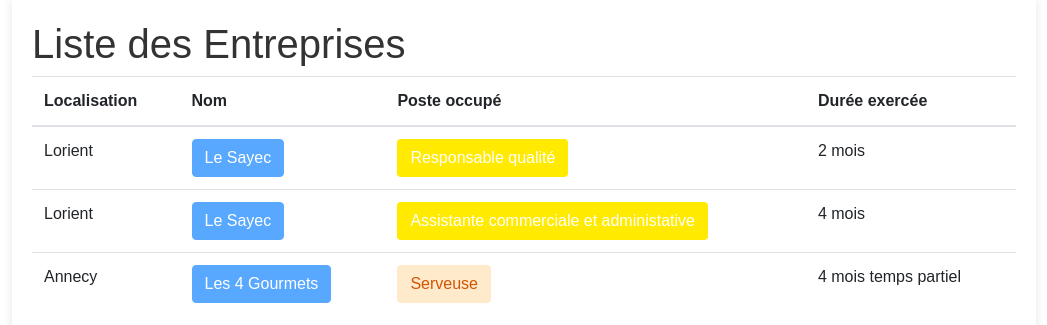
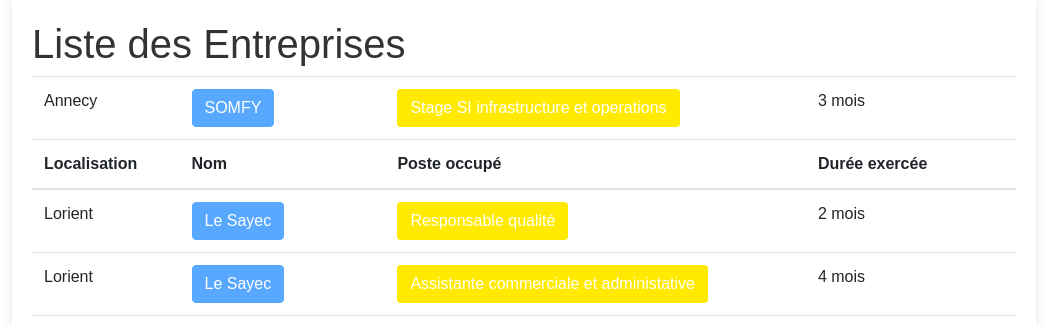
Before and after one commit to katiagdf/katiagdf.github.io, a plain HTML site: page html/experience.html in a window 1280 px wide. Shown: the top 325 px of the page, without its empty margins (116-1163 px from the left). Drawn offline with nearby package versions, Linux system fonts and the light colour scheme.

Commit message:
Update experience.html

```diff
--- a/html/experience.html
+++ b/html/experience.html
@@ -25,6 +25,27 @@
     <h1>Liste des Entreprises</h1>
     <table class="table table-hover">
       <thead>
+        <tr>
+          <td>Annecy</td>
+          <td>
+              <span class="d-inline-block" tabindex="0" data-bs-toggle="popover"
+                    data-bs-trigger="hover focus" data-bs-content="Leadeur de la domotique">
+                  <button class="btn btn-primary" type="button" disabled>SOMFY</button>
+              </span>
+          </td>
+          <td>
+              <button type="button" class="btn btn-sayec"
+                      data-bs-toggle="popover" data-bs-placement="right"
+                      data-bs-title="mes missions"
+                      data-bs-content="- Gestion suivi projets et tableaux de bord / Microsoft project pour le service OPS - DDVC
+                      - Suivi déploiement Green, notamment sur le projet de déploiement des coupures des openspace bureau du site d’Annecy avec formalisation pour déploiement l’international
+                      - avec un de nos développeurs PowerBi concernant une demande de tableau de bord pour le Développement Durable depuis les données Aguaro de notre CMDB"
+                      data-bs-custom-class="class-popover-sayec">
+                  Stage SI infrastructure et operations
+              </button>
+          </td>
+          <td>3 mois</td>
+      <tr>
         <tr>
           <th>Localisation</th>
           <th>Nom</th>
```
